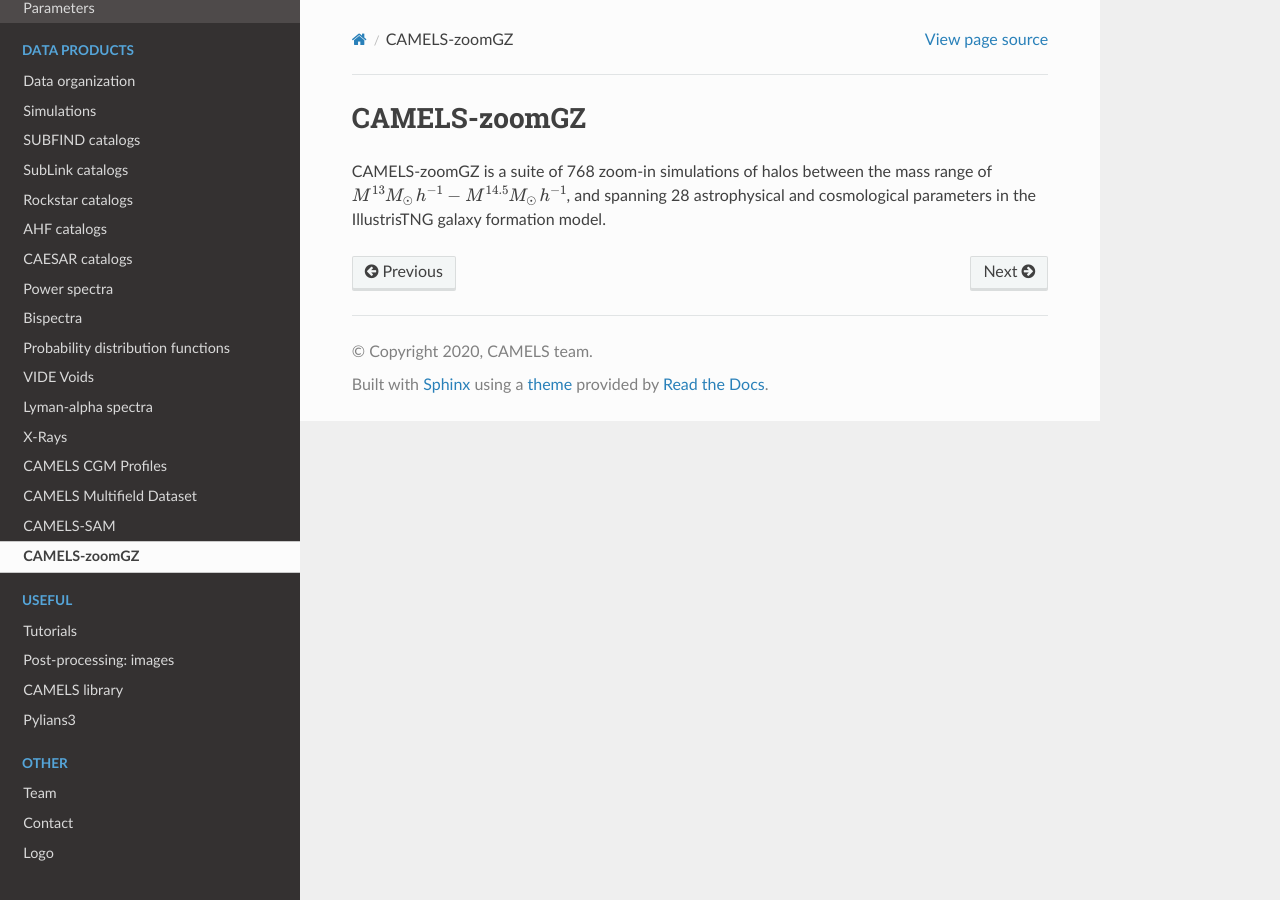
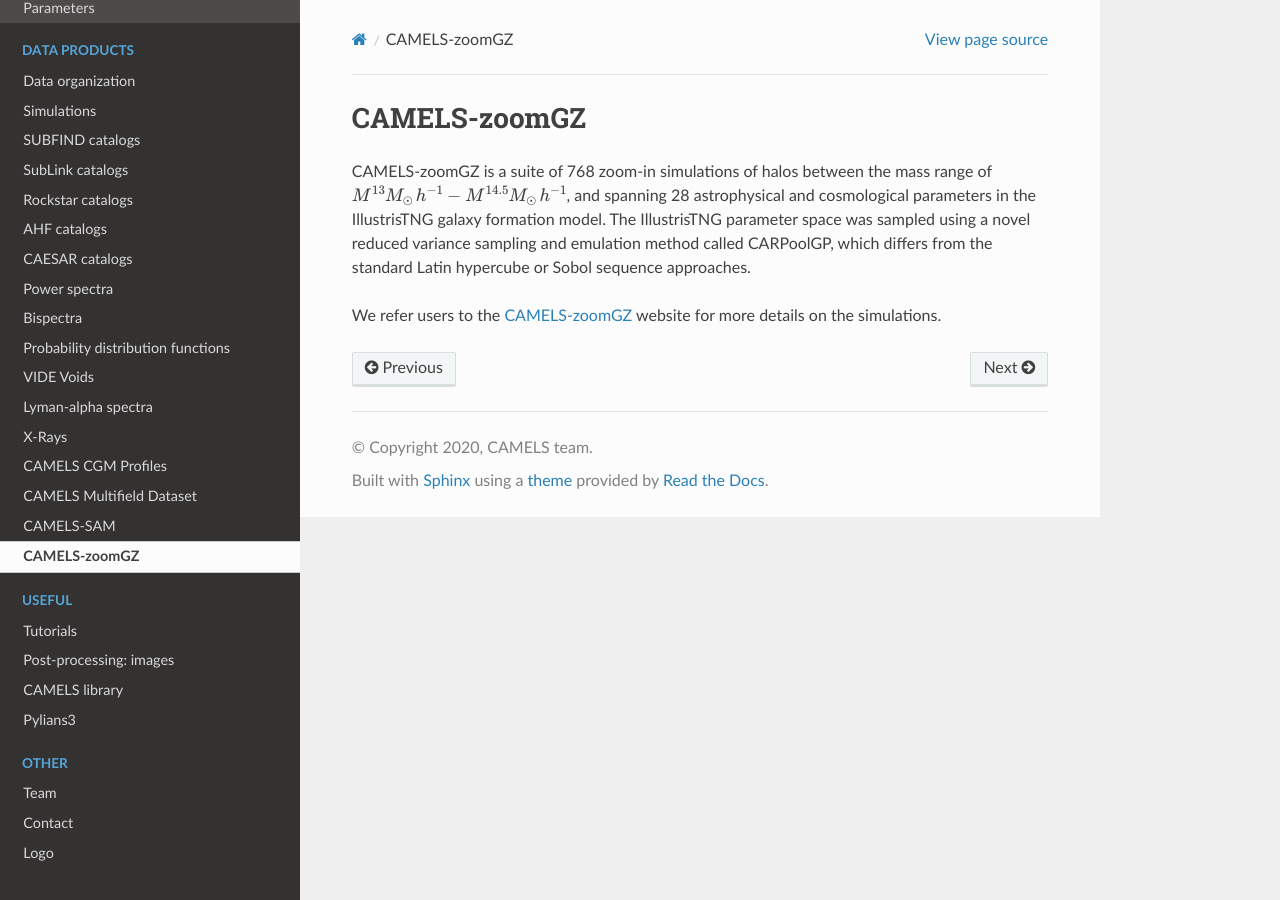
Before and after one commit to franciscovillaescusa/CAMELS, a Sphinx documentation site: the page built from docs/source/zoomGZ.rst, in a window 1280 px wide. Built offline with Sphinx 7.4.7 and the Read the Docs theme 2.0.0, drawn with Linux system fonts in a browser that asks for light colours.

Commit message:
Update zoomGZ.rst

```diff
--- a/docs/source/zoomGZ.rst
+++ b/docs/source/zoomGZ.rst
@@ -1,3 +1,5 @@
 CAMELS-zoomGZ
 =====
-CAMELS-zoomGZ is a suite of 768 zoom-in simulations of halos between the mass range of :math:`M^{13}M_\odot\,h^{-1}-M^{14.5}M_\odot\,h^{-1}`, and spanning 28 astrophysical and cosmological parameters in the IllustrisTNG galaxy formation model.
+CAMELS-zoomGZ is a suite of 768 zoom-in simulations of halos between the mass range of :math:`M^{13}M_\odot\,h^{-1}-M^{14.5}M_\odot\,h^{-1}`, and spanning 28 astrophysical and cosmological parameters in the IllustrisTNG galaxy formation model. The IllustrisTNG parameter space was sampled using a novel reduced variance sampling and emulation method called CARPoolGP, which differs from the standard Latin hypercube or Sobol sequence approaches.
+
+We refer users to the `CAMELS-zoomGZ <https://zoomgz.readthedocs.io/en/latest/>`_ website for more details on the simulations.
```
